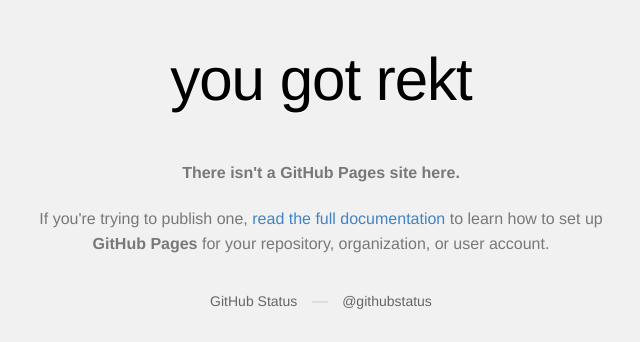
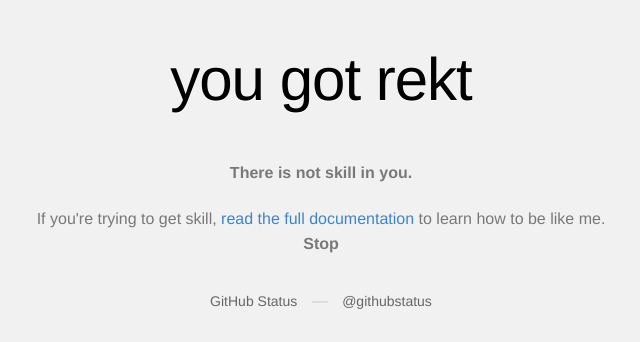
Before and after one commit to Benniie/yeet.github.io, a plain HTML site: page index.html in a window 1280 px wide. Shown: the top 342 px of the page, without its empty margins (319-959 px from the left). Drawn offline with Linux system fonts and the light colour scheme.

Commit message:
Update index.html

```diff
--- a/index.html
+++ b/index.html
@@ -51,13 +51,12 @@
     <div class="container">
 
       <h1>you got rekt</h1>
-      <p><strong>There isn't a GitHub Pages site here.</strong></p>
+      <p><strong>There is not skill in you.</strong></p>
 
       <p>
-        If you're trying to publish one,
-        <a href="https://help.github.com/pages/">read the full documentation</a>
-        to learn how to set up <strong>GitHub Pages</strong>
-        for your repository, organization, or user account.
+        If you're trying to get skill,
+        <a href="https://www.youtube.com/watch?v=9Deg7VrpHbM">read the full documentation</a>
+        to learn how to be like me. <strong>Stop</strong>
       </p>
 
       <div id="suggestions">
```
